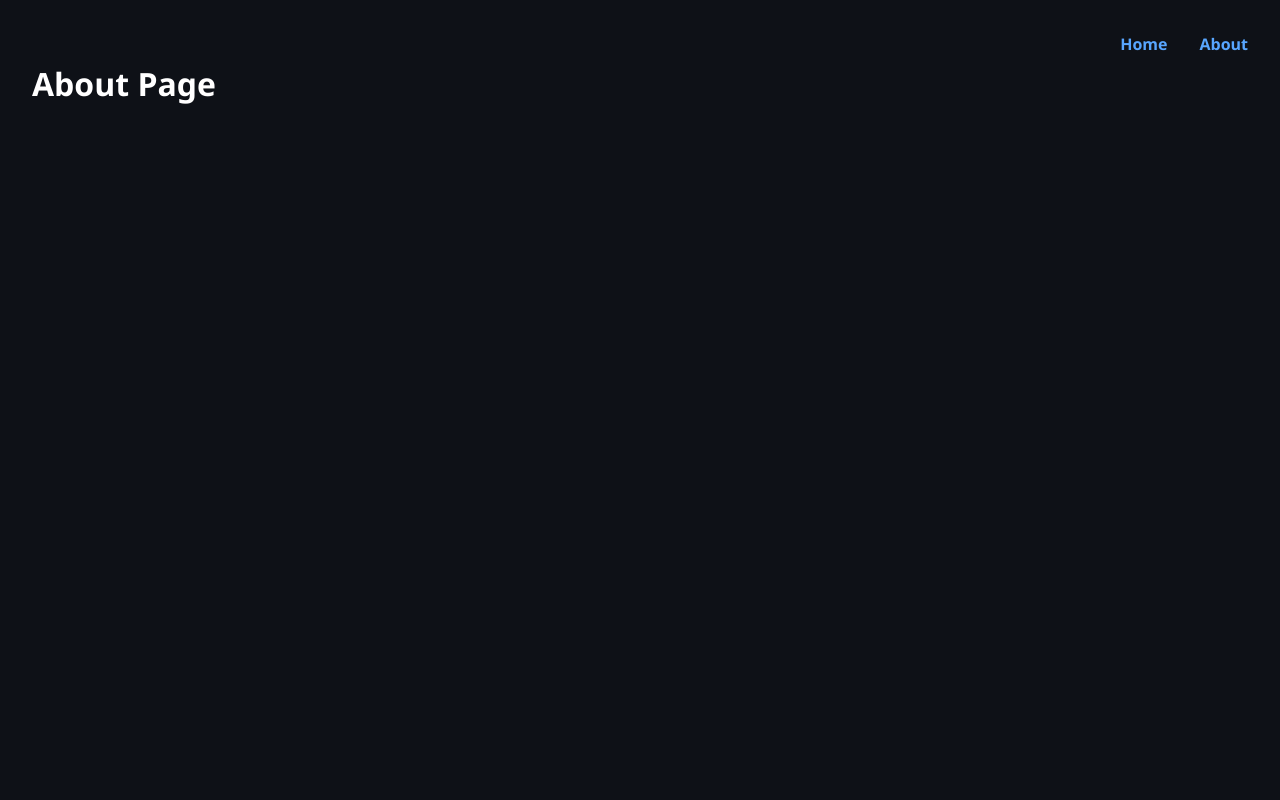
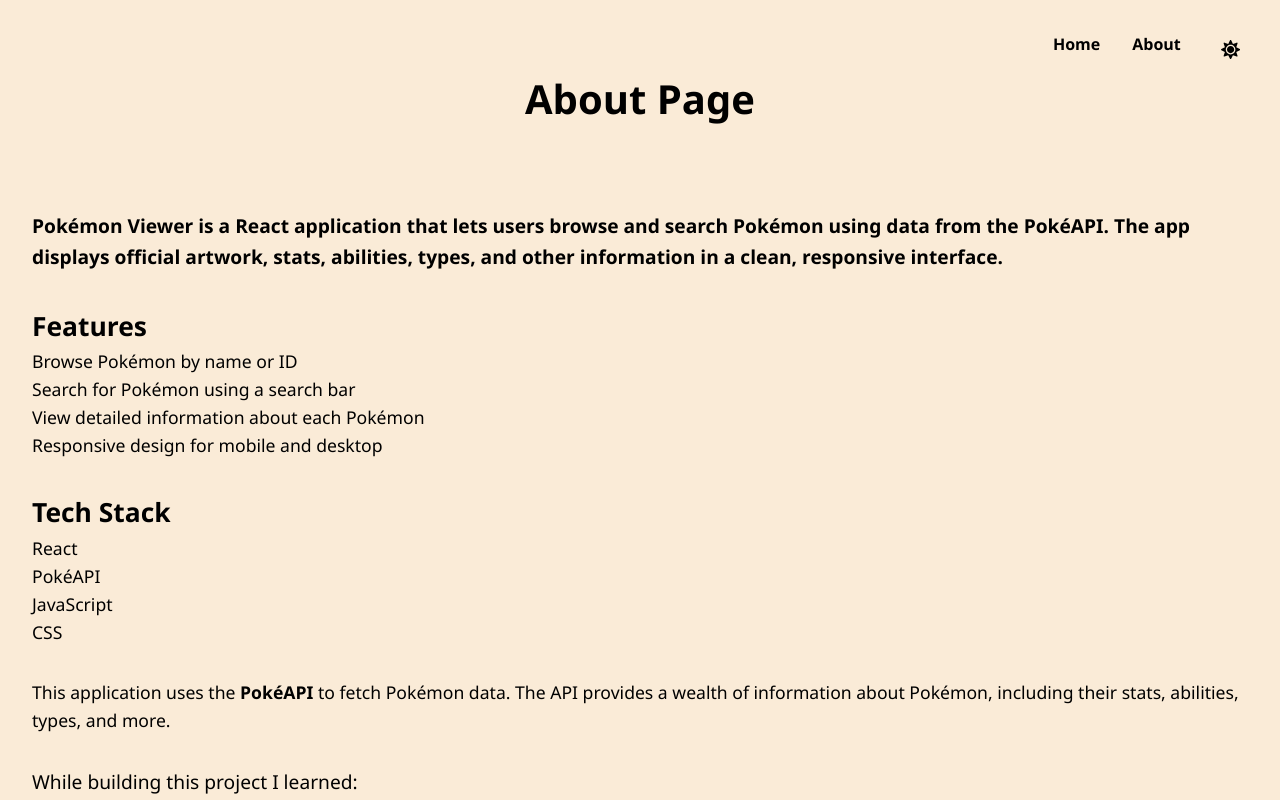
Before and after one commit to ZaidShaikh01/Pokemon, a React (Vite) app: page /about in a window 1280 px wide. Shown: the top 800 px of the page. Built offline with nearby package versions, Linux system fonts and the light colour scheme; no server answers.

Commit message:
About page

```diff
--- a/package.json
+++ b/package.json
@@ -12,6 +12,7 @@
   "dependencies": {
     "react": "^19.2.7",
     "react-dom": "^19.2.7",
+    "react-icons": "^5.7.0",
     "react-router": "^7.18.1"
   },
   "devDependencies": {
--- a/src/App.jsx
+++ b/src/App.jsx
@@ -9,6 +9,9 @@
 
 const App = () => {
   // I want to get list of pokemon right, My thinking is to create create a list and get that
+  const [darkMode, setDarkMode] = useState(() => {
+    return localStorage.getItem('theme') === 'dark';
+  });
   const [pokemons, setPokemons] = useState([]);
   const [error, setError] = useState(null);
   const [loading, setLoading] = useState(true);
@@ -18,6 +21,19 @@
   // Now I'll start fetching the data
 
   // My Idea is to take an array and just start fetching the pokemons one after another.
+
+  useEffect(() => {
+    const toggleTheme = () => {
+      if (!darkMode) {
+        document.body.classList.add('light');
+        localStorage.setItem('theme', 'light');
+      } else {
+        document.body.classList.remove('light');
+        localStorage.setItem('theme', 'dark');
+      }
+    };
+    toggleTheme();
+  }, [darkMode]);
 
   useEffect(() => {
     // Here I will run a try catch to get pokemon
@@ -60,7 +76,12 @@
 
   return (
     <>
-      <Header />
+      <Header
+        Onchange={() => {
+          setDarkMode(!darkMode);
+        }}
+        isDarkMode={darkMode}
+      />
       <Routes>
         <Route
           path='/'
@@ -80,7 +101,6 @@
         />
         <Route path='/about' element={<AboutPage />} />
         <Route path='/pokemon/:id' element={<AboutDetails />} />
-        {/* <Route path='*' element={<AboutPage />} /> */}
       </Routes>
     </>
   );
--- a/src/components/Header.jsx
+++ b/src/components/Header.jsx
@@ -1,10 +1,18 @@
-import { Link } from "react-router";
-const Header = () => {
+import { Link } from "react-router"
+import { FaMoon, FaSun } from "react-icons/fa";
+const Header = ({isDarkMode,Onchange}) => {
   return (
+
     <div className='top-nav'>
       <Link to={'/'}>Home</Link>
       <Link to={'/about'}>About</Link>
+      <button onClick={Onchange} className="toggle-button">
+        {
+          isDarkMode ? <FaMoon />  : <FaSun />
+        }
+      </button>
     </div>
+
   );
 };
 
--- a/src/index.css
+++ b/src/index.css
@@ -9,6 +9,32 @@
   color: white;
   line-height: 1.6;
   padding: 2rem;
+  transition:
+    background-color 0.3s,
+    color 0.3s;
+}
+body.light {
+  font-family: 'Segoe UI', Tahoma, Geneva, Verdana, sans-serif;
+  background-color: antiquewhite;
+  color: black;
+  line-height: 1.6;
+  padding: 2rem;
+
+  h1 {
+    color: black;
+  }
+  a {
+    color: black;
+  }
+  .toggle-button {
+    color: black;
+  }
+  .filter input,
+  .controls select,
+  .pokemon-card {
+    background-color: white;
+    color: #0e1117;
+  }
 }
 img {
   max-width: 100%;
@@ -21,6 +47,9 @@
   color: #fff;
   text-decoration: none;
 }
+ul li {
+  list-style: none;
+}
 /* Top Controls */
 .top-controls {
   display: flex;
@@ -29,6 +58,18 @@
   margin-bottom: 2rem;
   gap: 1rem;
   flex-wrap: wrap;
+}
+
+.toggle-button {
+  display: flex;
+  justify-content: center;
+  align-items: center;
+  padding: 0.5rem;
+  cursor: pointer;
+  background-color: transparent;
+  color: white;
+  font-size: 1.2rem;
+  border: none;
 }
 
 .top-controls .filter {
@@ -147,3 +188,47 @@
 .pokemon-details-card a:hover {
   color: #4090db;
 }
+
+.description {
+  font-size: 1.2rem;
+  margin-bottom: 2rem;
+  font-weight: bold;
+}
+.features {
+  font-size: 1.1rem;
+  margin-bottom: 2rem;
+}
+.tech-stack {
+  font-size: 1.1rem;
+  margin-bottom: 2rem;
+}
+.api {
+  font-size: 1.1rem;
+  margin-bottom: 2rem;
+}
+.api a {
+  color: blue;
+
+  font-weight: bold;
+}
+.learning {
+  font-size: 1.2rem;
+  margin-bottom: 2rem;
+}
+.about-page {
+  display: flex;
+  justify-content: center;
+  align-items: center;
+  flex-direction: column;
+  gap: 3rem;
+}
+.about-page h1 {
+  font-size: 2.5rem;
+  font-weight: bold;
+  text-align: center;
+}
+.footer {
+  text-align: center;
+  font-weight: bold;
+  font-size: 1.2rem;
+}
--- a/src/pages/about.jsx
+++ b/src/pages/about.jsx
@@ -1,5 +1,51 @@
 const AboutPage = () => {
-    return ( <><h1>About Page</h1></> );
-}
+  return (
+    <div className='about-page'>
+      <h1>About Page</h1>
+
+      <main>
+        <p className='description'>
+          Pokémon Viewer is a React application that lets users browse and
+          search Pokémon using data from the PokéAPI. The app displays official
+          artwork, stats, abilities, types, and other information in a clean,
+          responsive interface.
+        </p>
+        <ul className='features'>
+            <h2>Features</h2>
+          <li>Browse Pokémon by name or ID</li>
+          <li>Search for Pokémon using a search bar</li>
+          <li>View detailed information about each Pokémon</li>
+          <li>Responsive design for mobile and desktop</li>
+        </ul>
+        <ul className='tech-stack'>
+            <h2>Tech Stack</h2>
+          <li>React</li>
+          <li>PokéAPI</li>
+          <li>JavaScript</li>
+          <li>CSS</li>
+        </ul>
+        <p className='api'>
+          This application uses the{' '}
+          <a
+            href='https://pokeapi.co/'
+            target='_blank'
+            rel='noopener noreferrer'
+          >
+            PokéAPI
+          </a>{' '}
+          to fetch Pokémon data. The API provides a wealth of information about
+          Pokémon, including their stats, abilities, types, and more.
+        </p>
+        <p className='learning'>
+          While building this project I learned: <br /> React components State
+          management with useState <br /> Side effects with useEffect <br />{' '}
+          Fetching data from APIs React Router <br /> Working with asynchronous
+          JavaScript Managing themes with local storage
+        </p>
+      </main>
+      <footer className='footer'>Version: 1.0.0 Built by: Zaid</footer>
+    </div>
+  );
+};
 
 export default AboutPage;
```
Also changed, not shown: 1 other file (tests, documents, lock files or other folders).
